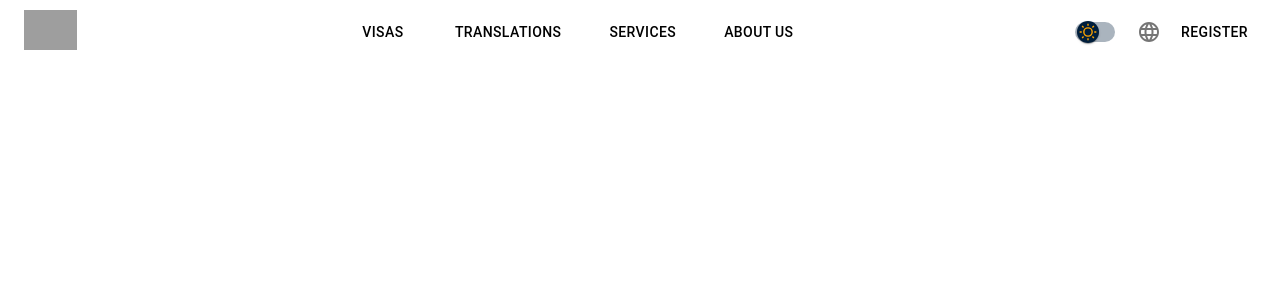
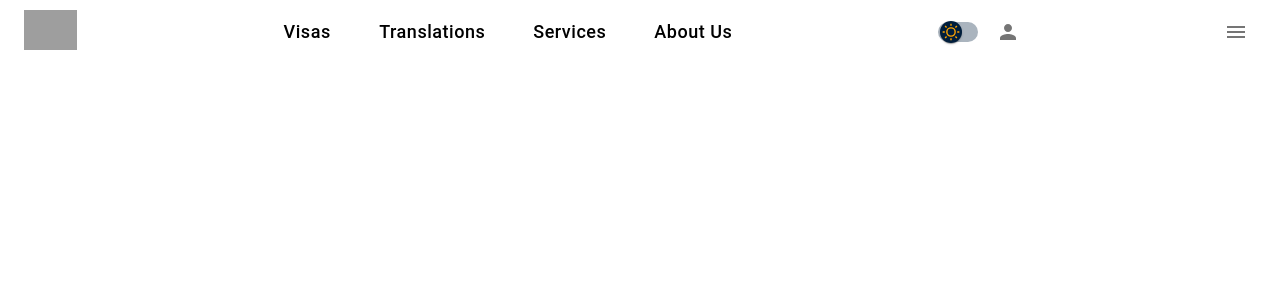
Before and after one commit to Vlasvin/extras, a React (Create React App) app: page /extras/about-us in a window 1280 px wide. Shown: the top 300 px of the page. Built offline with nearby package versions, Linux system fonts and the light colour scheme; grey boxes are pictures that could not be loaded.

Commit message:
added burger

```diff
--- /dev/null
+++ b/src/components/Header/BurgerMenu.tsx
@@ -0,0 +1,47 @@
+import React, { useState } from "react";
+import { Link } from "react-router-dom";
+import {
+  IconButton,
+  Drawer,
+  List,
+  ListItem,
+  ListItemText,
+} from "@mui/material";
+import MenuIcon from "@mui/icons-material/Menu";
+
+interface BurgerMenuProps {
+  menuItems: { label: string; link: string }[];
+}
+
+const BurgerMenu: React.FC<BurgerMenuProps> = ({ menuItems }) => {
+  const [isOpen, setIsOpen] = useState(false);
+
+  const toggleDrawer = (open: boolean) => () => {
+    setIsOpen(open);
+  };
+
+  return (
+    <div>
+      <IconButton onClick={toggleDrawer(true)} aria-label="menu">
+        <MenuIcon />
+      </IconButton>
+      <Drawer anchor="left" open={isOpen} onClose={toggleDrawer(false)}>
+        <List>
+          {menuItems.map((item, index) => (
+            <ListItem
+              button
+              key={index}
+              component={Link}
+              to={item.link}
+              onClick={toggleDrawer(false)}
+            >
+              <ListItemText primary={item.label} />
+            </ListItem>
+          ))}
+        </List>
+      </Drawer>
+    </div>
+  );
+};
+
+export default BurgerMenu;
--- a/src/components/Header/index.tsx
+++ b/src/components/Header/index.tsx
@@ -1,17 +1,10 @@
-import React, { useContext, useState } from "react";
+import React, { useContext } from "react";
 import { Link } from "react-router-dom";
 import { useTranslation } from "react-i18next";
-import {
-  Toolbar,
-  Button,
-  IconButton,
-  Menu,
-  MenuItem,
-  Box,
-} from "@mui/material";
-import LanguageIcon from "@mui/icons-material/Language";
-import i18next from "i18next";
+import { Toolbar, Button, Box, IconButton } from "@mui/material";
+import PersonIcon from "@mui/icons-material/Person";
 
+import BurgerMenu from "./BurgerMenu";
 import { ThemeContext } from "../../redux/ThemeContext";
 import { IThemeContext, IThemeMode } from "../../redux/ThemeContext/types";
 import ThemeSwitch from "./ThemeSwitch";
@@ -22,30 +15,21 @@ interface HeaderProps {
 
 const Header: React.FC<HeaderProps> = ({ onRegisterClick }) => {
   const { t } = useTranslation();
-  const [anchorEl, setAnchorEl] = useState<null | HTMLElement>(null);
-  const open = Boolean(anchorEl);
-
   const { themeMode } = useContext(ThemeContext) as IThemeContext;
-
-  const handleLanguageMenuOpen = (event: React.MouseEvent<HTMLElement>) => {
-    setAnchorEl(event.currentTarget);
-  };
-
-  const handleLanguageMenuClose = () => {
-    setAnchorEl(null);
-  };
 
   const handleRegisterButtonClick = () => {
     onRegisterClick();
   };
 
-  const handleLanguageChange = async (lang: string) => {
-    await i18next.changeLanguage(lang);
-    handleLanguageMenuClose();
-  };
-
   const iconColor = themeMode === IThemeMode.DARK ? "primary" : "inherit";
   const textColor = themeMode === IThemeMode.DARK ? "#FFFFFF" : "inherit";
+
+  const menuItems = [
+    { label: t("visas"), link: "/visas" },
+    { label: t("translations"), link: "/translations" },
+    { label: t("services"), link: "/services" },
+    { label: t("about us"), link: "/about-us" },
+  ];
 
   return (
     <Toolbar sx={{ justifyContent: "space-between", alignItems: "center" }}>
@@ -60,79 +44,31 @@ const Header: React.FC<HeaderProps> = ({ onRegisterClick }) => {
       </Box>
       <Box
         sx={{
-          display: "flex",
+          display: { xs: "none", md: "flex" },
           gap: 4,
           justifyContent: "center",
           alignItems: "center",
         }}
       >
-        <Button
-          color="inherit"
-          component={Link}
-          to="/visas"
-          sx={{ color: textColor }}
-        >
-          {t("visas")}
-        </Button>
-        <Button
-          color="inherit"
-          component={Link}
-          to="/translations"
-          sx={{ color: textColor }}
-        >
-          {t("translations")}
-        </Button>
-        <Button
-          color="inherit"
-          component={Link}
-          to="/services"
-          sx={{ color: textColor }}
-        >
-          {t("services")}
-        </Button>
-        <Button
-          color="inherit"
-          component={Link}
-          to="/about-us"
-          sx={{ color: textColor }}
-        >
-          {t("about us")}
-        </Button>
+        {menuItems.map((item, index) => (
+          <Button
+            key={index}
+            color="inherit"
+            component={Link}
+            to={item.link}
+            sx={{ color: textColor, textTransform: "none", fontSize: 18 }}
+          >
+            {item.label}
+          </Button>
+        ))}
       </Box>
       <div>
         <ThemeSwitch />
-        <IconButton
-          size="large"
-          aria-label="select language"
-          aria-controls="language-menu"
-          aria-haspopup="true"
-          onClick={handleLanguageMenuOpen}
-        >
-          <LanguageIcon color="inherit" />
+        <IconButton onClick={handleRegisterButtonClick} aria-label="account">
+          <PersonIcon />
         </IconButton>
-        <Menu
-          id="language-menu"
-          anchorEl={anchorEl}
-          open={open}
-          onClose={handleLanguageMenuClose}
-          onClick={handleLanguageMenuClose}
-          color={iconColor}
-        >
-          <MenuItem onClick={() => handleLanguageChange("en")}>
-            English
-          </MenuItem>
-          <MenuItem onClick={() => handleLanguageChange("uk")}>
-            Українська
-          </MenuItem>
-          <MenuItem onClick={() => handleLanguageChange("ru")}>
-            Русский
-          </MenuItem>
-        </Menu>
-
-        <Button color="inherit" onClick={handleRegisterButtonClick}>
-          {t("register")}
-        </Button>
       </div>
+      <BurgerMenu menuItems={menuItems} />
     </Toolbar>
   );
 };
```
Also changed, not shown: src/components/Header/LanguageSelector.tsx (added, +50 -0 lines).
